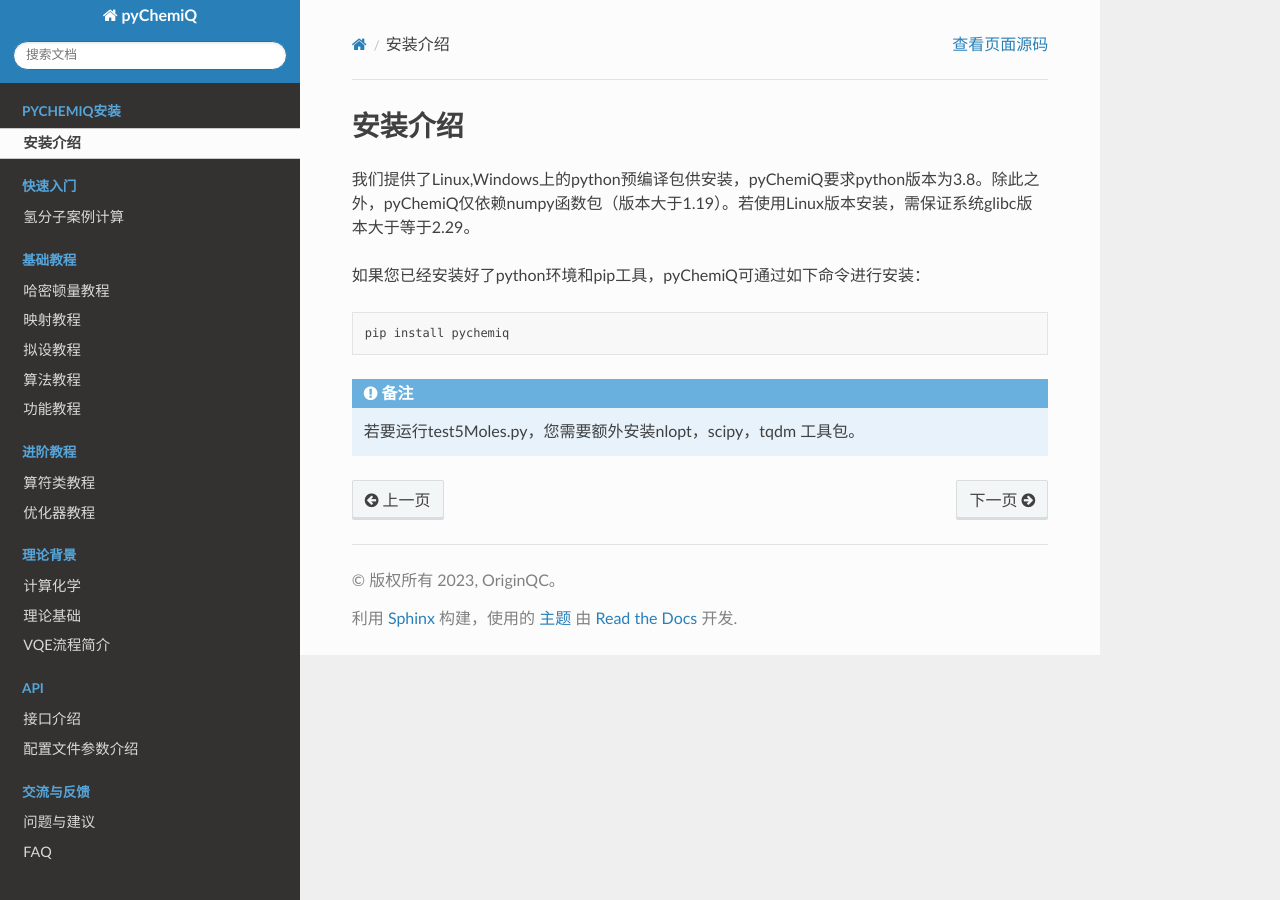
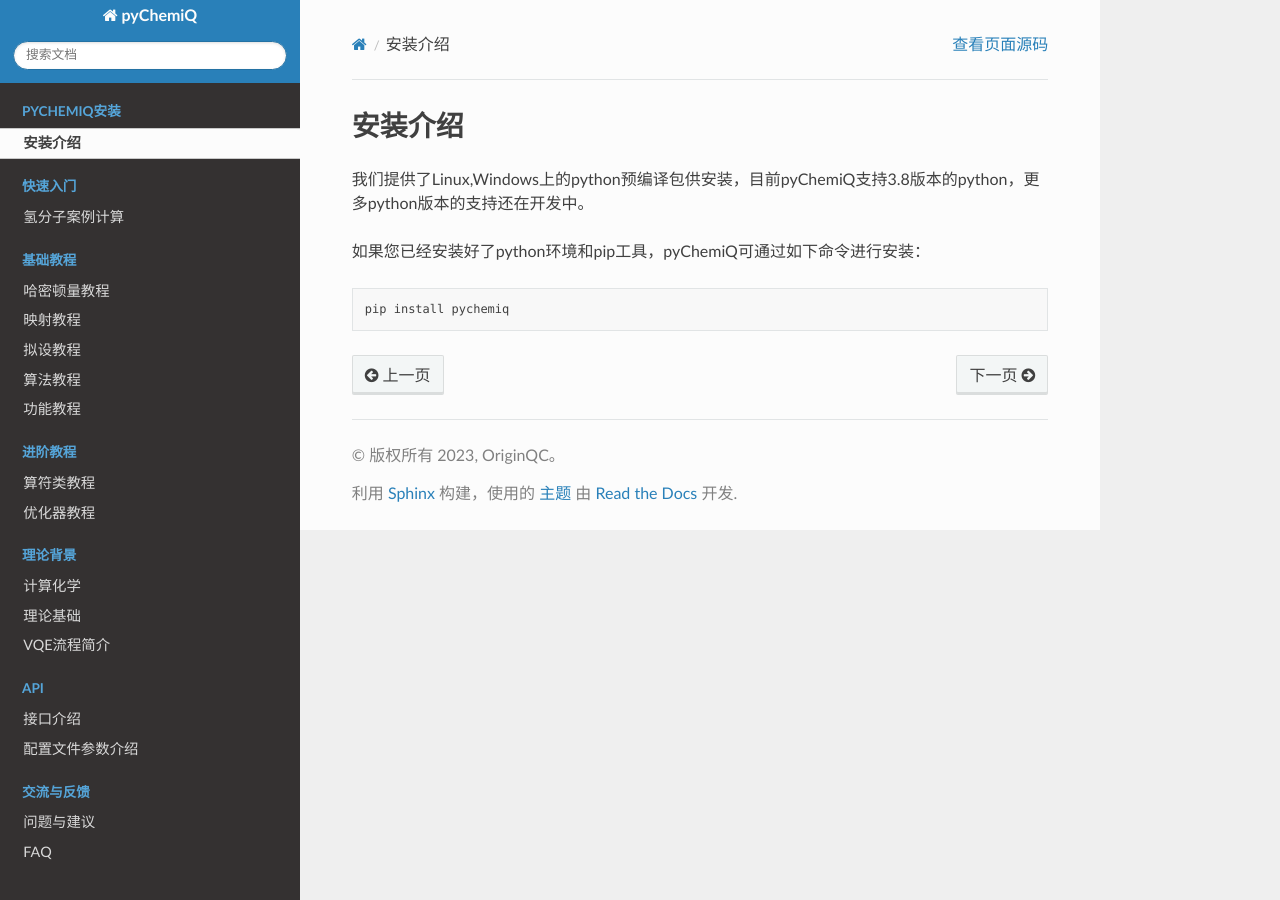
Before and after one commit to OriginQ/pyChemiQ-tutorial, a Sphinx documentation site: the page built from source/01install/install.rst, in a window 1280 px wide. Built offline with Sphinx 7.4.7 and the Read the Docs theme 2.0.0, drawn with Linux system fonts in a browser that asks for light colours.

Commit message:
<update> install introduction

```diff
--- a/source/01install/install.rst
+++ b/source/01install/install.rst
@@ -1,13 +1,10 @@
 安装介绍
 ====================================
 
-我们提供了Linux,Windows上的python预编译包供安装，pyChemiQ要求python版本为3.8。除此之外，pyChemiQ仅依赖numpy函数包（版本大于1.19）。若使用Linux版本安装，需保证系统glibc版本大于等于2.29。
+我们提供了Linux,Windows上的python预编译包供安装，目前pyChemiQ支持3.8版本的python，更多python版本的支持还在开发中。
 
 如果您已经安装好了python环境和pip工具，pyChemiQ可通过如下命令进行安装：
 
 .. code-block::
 
    pip install pychemiq
-
-.. note::
-      若要运行test5Moles.py，您需要额外安装nlopt，scipy，tqdm 工具包。
```
